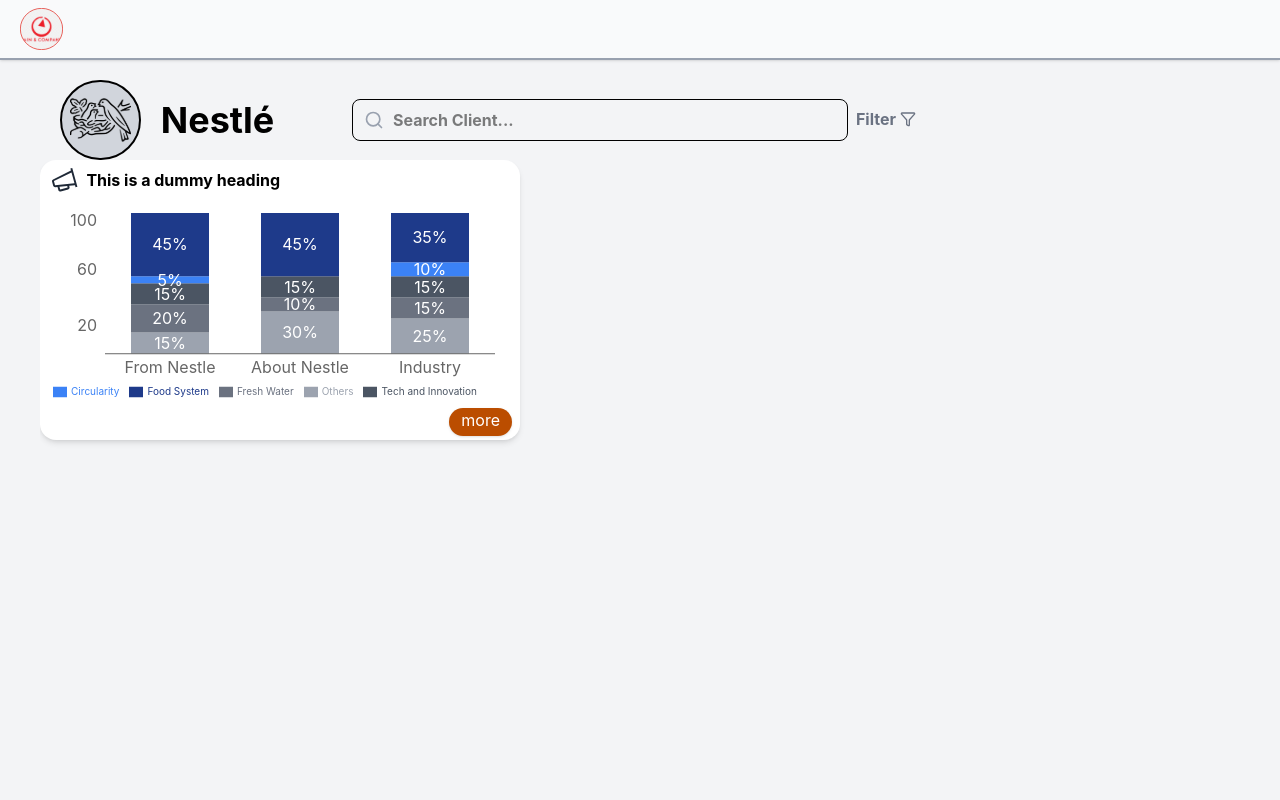
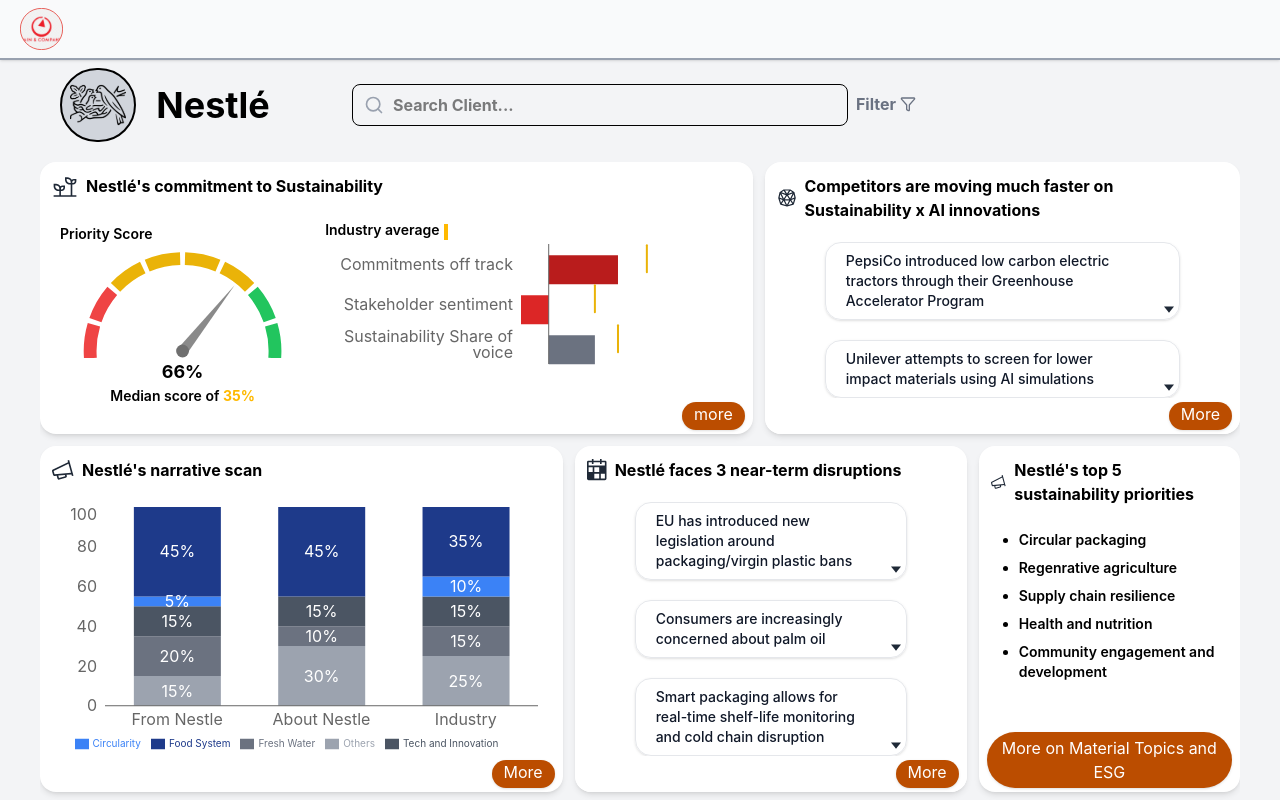
Before and after one commit to Rounik25/Nestle_dashboard, a React (Vite) app: page / in a window 1280 px wide. Built offline with nearby package versions, Linux system fonts and the light colour scheme.

Commit message:
added KPI5 card and updated layout of homePage

```diff
--- a/src/App.tsx
+++ b/src/App.tsx
@@ -7,14 +7,14 @@ import { SearchBar } from "./component/common/SearchBar"
 function App() {
 
   return (
-    <div className="flex flex-col h-screen min-h-0 w-full min-w-0 bg-gray-100">
+    <div className="flex flex-col overflow-y-auto h-screen min-h-screen w-full min-w-0 bg-gray-100">
       <div className="flex h-15 min-h-15 w-full min-w-0 shadow-sm border-b-2 border-gray-400">
         <Navbar />
       </div>
-      <div className="flex h-25 min-h-0 w-full min-w-0 pt-5">
+      <div className="flex h-25 min-h-0 w-full min-w-0 pt-2">
         <SearchBar />
       </div>
-      <main className="flex-1 min-h-0 min-w-0 overflow-auto p-10 pt-0">
+      <main className="h-full min-h-0 min-w-0 overflow-auto p-10 pt-5">
         <Routes>
           <Route path='/' element={<HomePage />} />
         </Routes>
--- a/src/HomePage.tsx
+++ b/src/HomePage.tsx
@@ -3,11 +3,11 @@ import { BottomSection } from "./component/HomePage/BottomSection";
 
 export default function HomePage() {
     return (
-        <div className="flex flex-col h-full w-full min-h-0 min-w-0 overflow-hidden ">
-            <div className="flex h-3/4 min-h-0 w-full min-w-0 overflow-hidden">
+        <div className="flex flex-col h-full w-full min-h-240 min-w-0 overflow-y-auto ">
+            <div className="flex h-full min-h-0 w-full min-w-0 overflow-y-auto">
                 <TopSection />
             </div>
-            <div className="flex h-1/4 min-h-0 w-full min-w-0 overflow-hidden">
+            <div className="flex min-h-70 w-full min-w-0 overflow-y-auto">
                 <BottomSection />
             </div>
         </div>
--- a/src/component/HomePage/KPI/KPI1.tsx
+++ b/src/component/HomePage/KPI/KPI1.tsx
@@ -34,8 +34,8 @@ export function KPI1(){
     return(
         <div className="flex h-full w-full min-h-0 min-w-0 overflow-hidden">
             <div className="flex flex-1 w-full min-h-0 min-w-0">
-                <div className="flex flex-1 justify-center flex-col h-full basis-2/5">
-                    <div className="flex text-sm px-5 font-semibold">Priority Score</div>
+                <div className="relative flex flex-1 justify-center flex-col h-full basis-2/5">
+                    <div className="absolute flex text-sm px-5 font-semibold top-1">Priority Score</div>
                     <div className="h-3/5">
                         <RadialGauge value={66} />
                     </div>
@@ -45,14 +45,14 @@ export function KPI1(){
                     </div>
                 </div>
                 <div className="flex flex-col h-full basis-3/5">
-                    <div className="flex h-5">
-                        <div className="flex font-semibold">Industry average</div>
+                    <div className="flex h-4">
+                        <div className="flex font-semibold text-sm">Industry average</div>
                         <div className="flex h-full w-1 bg-amber-400 m-1"></div>
                     </div>
-                    <div className="flex flex-1 pt-3 px-2">
+                    <div className="flex flex-1 px-2">
                         <IndustryAvgChart data={data} />
                     </div>
-                    <div className="flex justify-end w-full min-w-0 px-2 py-1">
+                    <div className="flex justify-end w-full min-w-0 px-2 pb-1">
                         <button
                             className="px-3 pb-1 bg-amber-700 shadow-sm hover:bg-amber-600 text-white rounded-full"
                             onClick={() => {}}
--- a/src/component/HomePage/KPI/KPI3.tsx
+++ b/src/component/HomePage/KPI/KPI3.tsx
@@ -13,7 +13,7 @@ export function KPI3() {
           className="px-3 pb-1 bg-amber-700 shadow-sm hover:bg-amber-600 text-white rounded-full"
           onClick={() => { }}
         >
-          more
+          More
         </button>
       </div>
     </div>
--- /dev/null
+++ b/src/component/HomePage/KPI/KPI5.tsx
@@ -0,0 +1,51 @@
+type dataType = {
+    id: number;
+    text: string;
+}
+
+const data: dataType[] = [
+    {
+        id: 1,
+        text: "Circular packaging"
+    },
+    {
+        id: 2,
+        text: "Regenrative agriculture"
+    },
+    {
+        id: 3,
+        text: "Supply chain resilience"
+    },
+    {
+        id: 4,
+        text: "Health and nutrition"
+    },
+    {
+        id: 5,
+        text: "Community engagement and development"
+    },
+]
+
+export function KPI5() {
+    return (
+        <div className="flex flex-col h-full w-full min-h-0 min-w-0 overflow-hidden">
+            <div className="flex flex-col flex-1 min-h-0 min-w-0 w-full overflow-hidden px-5">
+                <ul style={{ listStyleType: 'disc' }} className="pl-5 flex flex-1 flex-col font-semibold text-sm">
+                    {data.map(l => {
+                        return (
+                            <li key={l.id} className="py-1" >{l.text}</li>
+                        )
+                    })}
+                </ul>
+            </div>
+            <div className="flex justify-center w-full min-w-0 min-h-0 px-2 py-1">
+                <button
+                    className="px-3 py-1 bg-amber-700 shadow-sm hover:bg-amber-600 text-white rounded-full"
+                    onClick={() => { }}
+                >
+                    More on Material Topics and ESG
+                </button>
+            </div>
+        </div>
+    )
+}
--- a/src/component/HomePage/TopSection.tsx
+++ b/src/component/HomePage/TopSection.tsx
@@ -1,45 +1,26 @@
 import { HomeKPI } from "../common/HomeKPI";
-import { KPI3 } from "./KPI/KPI3";
-// import { KPI1 } from "./KPI/KPI1";
-// import { ExpandableDiv } from "../common/ExpandableDiv";
-
-
-// type Section = {
-//   id: string;
-//   heading: string;
-//   content: string[];
-// };
-
-// const sectionsData: Section[] = [
-//   {
-//     id: "commitments",
-//     heading: "Lorem ipsum dolor sit amet consectetur adipisicing elit. Distinctio praesentium fugit labore accusamus sequi, ut ex quia repudiandae dicta! Maiores vero possimus quaerat blanditiis iure error incidunt itaque, culpa quidem!",
-//     content:
-//       [
-//         "Detailed explanation for commitments off track goes here. You can replace this with dynamic content from your API or props.",
-//         "Hello world meow"
-//       ],
-//   },
-//   {
-//     id: "stakeholder",
-//     heading: "Stakeholder sentiment",
-//     content:
-//       ["Detailed explanation for stakeholder sentiment goes here. Add as much text as needed."],
-//   },
-// ];
-
-// const tempTitle : string = "This is a temporary title"
-// const tempIcon : string = "src/assets/Home Page/HomeKPI2.svg"
+import { KPI_data1 } from "../../utils/HomePage/kpi_data";
+import { KPI_data2 } from "../../utils/HomePage/kpi_data";
 
 export function TopSection(){
     return(
-        <div className="flex h-70 w-120">
-            <HomeKPI
-                icon="src\assets\Home Page\HomeKPI3.svg"
-                title="This is a dummy heading"
-                // inner={<ExpandableDiv sections={sectionsData} title={tempTitle} icon={tempIcon} />}
-                inner={<KPI3/>}
-            />
+        <div className="flex flex-col h-fit w-full min-h-0 min-w-0">
+            <div className="h-2/5 w-full grid grid-cols-[3fr_2fr] gap-3 pb-3">
+                {KPI_data1.map(data => {
+                    const Component = data.inner;
+                    return(
+                        <HomeKPI key={data.id} icon={data.icon} title={data.title} inner={<Component {...data.props}/>} />
+                    )
+                })}
+            </div>
+            <div className="h-1/2 w-full grid grid-cols-[4fr_3fr_2fr] gap-3 pb-3">
+                {KPI_data2.map(data => {
+                    const Component = data.inner;
+                    return(
+                        <HomeKPI key={data.id} icon={data.icon} title={data.title} inner={<Component {...data.props}/>} />
+                    )
+                })}
+            </div>
         </div>
     )
 }
--- a/src/component/common/ExpandableDiv.tsx
+++ b/src/component/common/ExpandableDiv.tsx
@@ -53,15 +53,15 @@ export function ExpandableDiv({
     return (
         <div className={`relative h-full w-full min-h-0 min-w-0 bg-white  ${isPopupOpen ? "overflow-hidden" : ""}`}>
             <div className={`flex flex-col h-full w-full overflow-hidden ${isPopupOpen ? "pointer-events-none select-none" : ""}`}>
-                <div className="w-full h-full min-w-0 min-h-0 overflow-hidden">
-                    <div className="flex flex-col px-2 gap-2">
+                <div className="flex w-full h-full min-w-0 min-h-0 overflow-hidden">
+                    <div className="flex flex-col px-15 gap-5 justify-start">
                         {sections.map((section) => (
                             <div
                                 key={section.id}
-                                className="flex rounded-xl pl-5 shadow-sm border-1 border-gray-200"
+                                className="flex rounded-2xl pl-5 shadow-sm border-1 border-gray-200"
                             >
                                 <div className="flex flex-1 items-start justify-between">
-                                    <h2 className="flex felx-wrap py-2 min-h-8 text-xs font-medium text-gray-900">{section.heading}</h2>
+                                    <h2 className="flex felx-wrap py-2 pr-5 min-h-10 items-center text-sm font-medium text-gray-900">{section.heading}</h2>
                                 </div>
                                 <div className="flex items-end">
                                     <button
@@ -76,22 +76,14 @@ export function ExpandableDiv({
                         ))}
                     </div>
 
-                    <div className="mt-8 flex justify-start">
-                        <button
-                            type="button"
-                            onClick={() => openPopup()}
-                            className="inline-flex items-center rounded-lg bg-gray-900 px-4 py-2 text-sm font-medium text-white transition hover:bg-gray-800"
-                        >
-                            Open popup
-                        </button>
-                    </div>
+
                 </div>
                 <div className="flex justify-end w-full min-w-0 px-2 py-1">
                     <button
                         className="px-3 pb-1 bg-amber-700 shadow-sm hover:bg-amber-600 text-white rounded-full"
                         onClick={() => openPopup()}
                     >
-                        more
+                        More
                     </button>
                 </div>
             </div>
--- a/src/component/common/HomeKPI.tsx
+++ b/src/component/common/HomeKPI.tsx
@@ -13,13 +13,13 @@ export function HomeKPI({
 }: HomeKPIProps ){
     return(
         <div className="flex flex-col h-full min-h-0 w-full min-w-0 overflow-hidden bg-white rounded-2xl shadow-md">
-            <div className="flex w-full min-h-8 px-3 py-2">
-                <div className="flex h-8 pb-2">
+            <div className="flex w-full min-h-5 h-auto px-3 pt-3">
+                <div className="flex h-full">
                     <img src={icon} alt="KPI Logo"/>
                 </div>
                 <div className="flex flex-wrap px-2 font-bold text-md">{title}</div>
             </div>
-            <div className="flex flex-1 w-full min-w-0 min-h-0">
+            <div className="flex flex-1 w-full min-w-0 min-h-0 mt-5">
                 {inner}
             </div>
             {/* <div className="flex justify-end w-full min-w-0 px-2 py-1">
--- a/src/component/common/Popup.tsx
+++ b/src/component/common/Popup.tsx
@@ -34,7 +34,7 @@ export function Popup({
             {/* popup */}
             <div className="fixed inset-0 h-full z-50 flex items-center justify-center p-4">
                 <div
-                    className="relative max-h-[85vh] flex flex-col basis-7/10 overflow-hidden rounded-2xl bg-white shadow-2xl"
+                    className="relative max-h-[85vh] flex flex-col basis-3/5 overflow-hidden rounded-2xl bg-white shadow-2xl"
                     onClick={(e) => e.stopPropagation()}
                 >
                     {/* header */}
--- /dev/null
+++ b/src/utils/HomePage/kpi_data.ts
@@ -0,0 +1,141 @@
+import type React from "react";
+import { KPI1 } from "../../component/HomePage/KPI/KPI1";
+import { ExpandableDiv } from "../../component/common/ExpandableDiv";
+import { KPI3 } from "../../component/HomePage/KPI/KPI3";
+import { KPI5 } from "../../component/HomePage/KPI/KPI5";
+
+type KPIItem1 =
+    | {
+        id: number;
+        icon: string;
+        title: string;
+        inner: typeof KPI1;
+        props: React.ComponentProps<typeof KPI1>;
+    }
+    | {
+        id: number;
+        title: string;
+        inner: typeof ExpandableDiv;
+        props: React.ComponentProps<typeof ExpandableDiv>;
+    };
+type KPIItem2 =
+    | {
+        id: number;
+        icon: string;
+        title: string;
+        inner: typeof KPI3;
+        props: React.ComponentProps<typeof KPI3>;
+    }
+    | {
+        id: number;
+        title: string;
+        inner: typeof ExpandableDiv;
+        props: React.ComponentProps<typeof ExpandableDiv>;
+    }
+    | {
+        id: number;
+        icon: string;
+        title: string;
+        inner: typeof KPI5;
+        props: React.ComponentProps<typeof KPI5>;
+    };
+
+export const KPI_data2: KPIItem2[] = [
+    {
+        id: 1,
+        icon: "src/assets/Home Page/HomeKPI3.svg",
+        title: "Nestlé's narrative scan",
+        inner: KPI3,
+        props: {}
+    },
+    {
+        id: 2,
+        icon: "src/assets/Home Page/HomeKPI4.svg",
+        title: "Nestlé faces 3 near-term disruptions",
+        inner: ExpandableDiv,
+        props: {
+            title: "Nestlé faces 3 near-term disruptions",
+            icon: "src/assets/Home Page/HomeKPI4.svg",
+            sections: [
+                {
+                    id: "h1",
+                    heading: "EU has introduced new legislation around packaging/virgin plastic bans",
+                    content: [
+                        "Lorem ipsum dolor sit amet consectetur adipisicing elit.",
+                        "Id eveniet fuga placeat excepturi dolorem consequatur eum nesciunt,",
+                        "ex, unde similique in enim distinctio expedita quisquam officia.",
+                        "Soluta mollitia aliquam quidem?"
+                    ]
+                },
+                {
+                    id: "h2",
+                    heading: "Consumers are increasingly concerned about palm oil",
+                    content: [
+                        "Lorem ipsum dolor sit amet consectetur adipisicing elit.",
+                        "Id eveniet fuga placeat excepturi dolorem consequatur eum nesciunt,",
+                        "ex, unde similique in enim distinctio expedita quisquam officia.",
+                        "Soluta mollitia aliquam quidem?"
+                    ]
+                },
+                {
+                    id: "h3",
+                    heading: "Smart packaging allows for real-time shelf-life monitoring and cold chain disruption",
+                    content: [
+                        "Lorem ipsum dolor sit amet consectetur adipisicing elit.",
+                        "Id eveniet fuga placeat excepturi dolorem consequatur eum nesciunt,",
+                        "ex, unde similique in enim distinctio expedita quisquam officia.",
+                        "Soluta mollitia aliquam quidem?"
+                    ]
+                },
+            ]
+        }
+    },
+    {
+        id: 3,
+        icon: "src/assets/Home Page/HomeKPI3.svg",
+        title: "Nestlé's top 5 sustainability priorities",
+        inner: KPI5,
+        props: {}
+    },
+];
+export const KPI_data1: KPIItem1[] = [
+    {
+        id: 1,
+        icon: "src/assets/Home Page/HomeKPI1.svg",
+        title: "Nestlé's commitment to Sustainability",
+        inner: KPI1,
+        props: {}
+    },
+    {
+        id: 2,
+        icon: "src/assets/Home Page/HomeKPI2.svg",
+        title: "Competitors are moving much faster on Sustainability x AI innovations",
+        inner: ExpandableDiv,
+        props: {
+            title: "Competitors are moving much faster on Sustainability x AI innovations",
+            icon: "src/assets/Home Page/HomeKPI2.svg",
+            sections: [
+                {
+                    id: "h1",
+                    heading: "PepsiCo introduced low carbon electric  tractors through their Greenhouse Accelerator Program",
+                    content: [
+                        "Lorem ipsum dolor sit amet consectetur adipisicing elit.",
+                        "Id eveniet fuga placeat excepturi dolorem consequatur eum nesciunt,",
+                        "ex, unde similique in enim distinctio expedita quisquam officia.",
+                        "Soluta mollitia aliquam quidem?"
+                    ]
+                },
+                {
+                    id: "h2",
+                    heading: "Unilever attempts to screen for lower impact materials using AI simulations",
+                    content: [
+                        "Lorem ipsum dolor sit amet consectetur adipisicing elit.",
+                        "Id eveniet fuga placeat excepturi dolorem consequatur eum nesciunt,",
+                        "ex, unde similique in enim distinctio expedita quisquam officia.",
+                        "Soluta mollitia aliquam quidem?"
+                    ]
+                },
+            ]
+        }
+    }
+];
```
Also changed, not shown: src/assets/Home Page/HomeKPI4.svg (added), src/assets/Home Page/HomeKPI5.svg (added).
